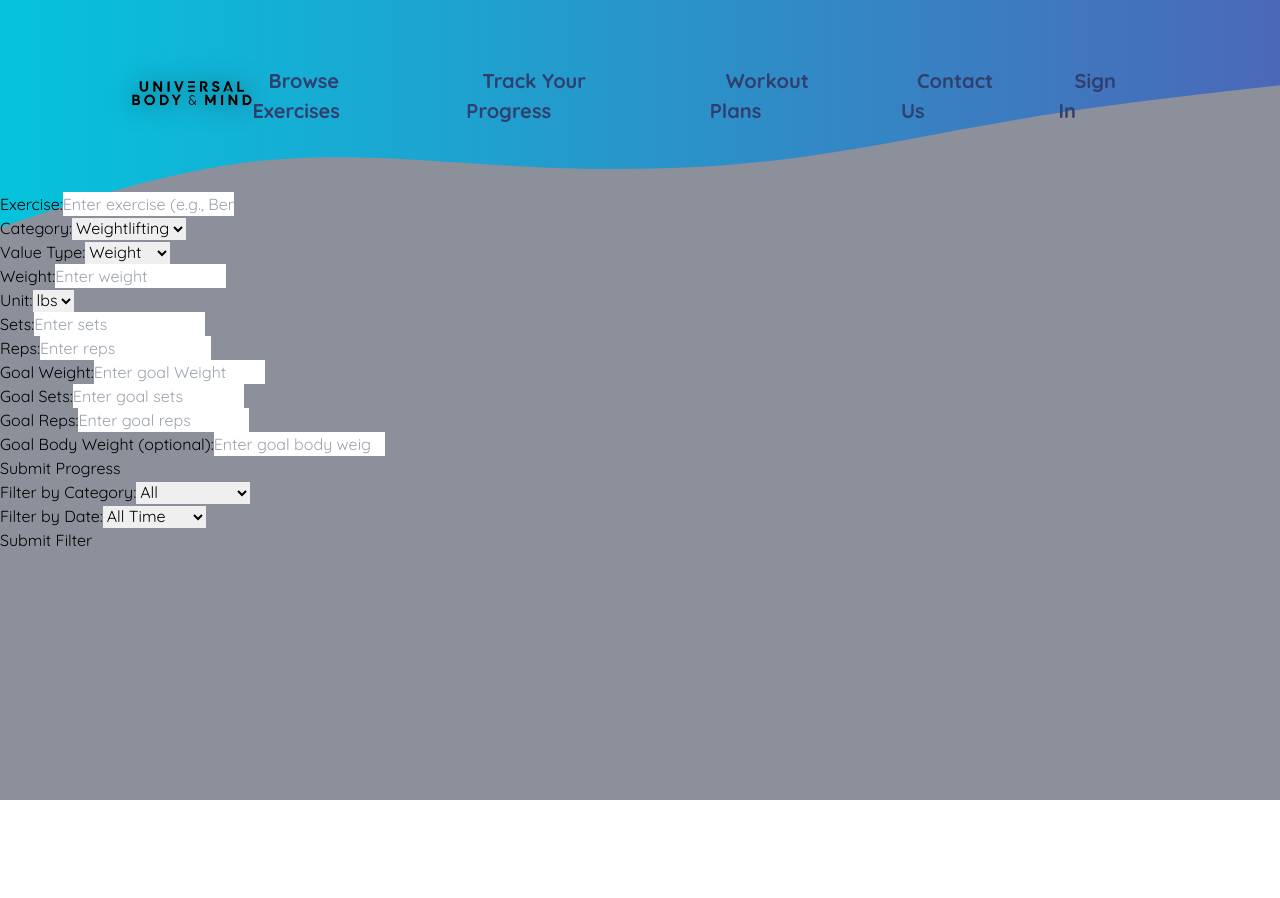
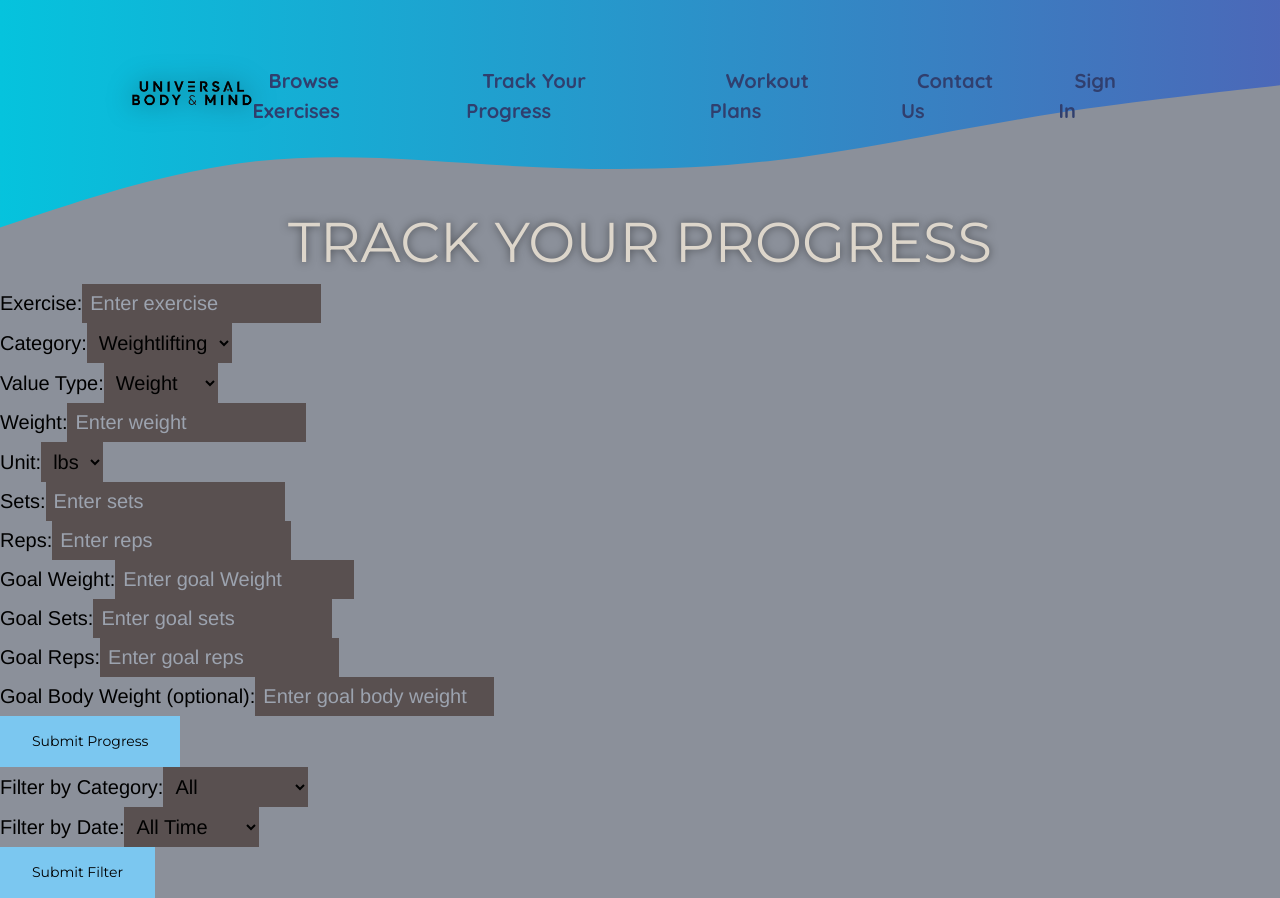
Before and after one commit to GrantPettis/Fitness-App, a Next.js app: page /progress_tracking in a window 1280 px wide. Before the commit the page ends 800 px from the top, so only its background shows below. Built offline with nearby package versions, Linux system fonts and the light colour scheme; no server answers.

Commit message:
more styling

```diff
--- a/header.js
+++ b/header.js
@@ -74,7 +74,7 @@ export default function Header() {
             </li>
             {user ? (
               <li>
-                <button onClick={handleSignOut} className={classes.signOutButton}>
+                <button onClick={handleSignOut}>
                   Sign Out
                 </button>
               </li>
--- a/src/app/progress_tracking/page.js
+++ b/src/app/progress_tracking/page.js
@@ -5,6 +5,9 @@ import { getAuth } from 'firebase/auth';
 import { db } from '../firebase/firebase';  // Import `db` from your firebase config
 import { collection, addDoc, getDocs, query, where, orderBy, doc, deleteDoc, updateDoc } from 'firebase/firestore';  // Import Firestore functions
 import { useRouter } from 'next/navigation';  // Import useRouter
+import style from '@/app/components/exercise-item.module.css'
+import dropdown from '@/app/components/dropdown-menu.module.css'
+import button from '@/app/components/workout-plan-button.module.css'
 
 const LogProgress = () => {
   const [exercise, setExercise] = useState('');  // New state for exercise
@@ -140,21 +143,26 @@ const LogProgress = () => {
   };
 
   return (
+    <>
+     <header className={style.headerText} style={{ textAlign: 'center' }}>
+            <h1>Track Your Progress</h1>
+        </header>
     <div>
       <form onSubmit={handleSubmit}>
         <div>
-          <label>Exercise:</label>
+          <label className={dropdown.title}>Exercise:</label>
           <input
+            className={dropdown.nav}
             type="text"
             value={exercise}
             onChange={(e) => setExercise(e.target.value)}
-            placeholder="Enter exercise (e.g., Bench Press)"
+            placeholder="Enter exercise"
           />
         </div>
 
         <div>
-          <label>Category:</label>
-          <select value={category} onChange={(e) => setCategory(e.target.value)}>
+          <label className={dropdown.title}>Category:</label>
+          <select className={dropdown.nav} value={category} onChange={(e) => setCategory(e.target.value)}>
             <option value="Weightlifting">Weightlifting</option>
             <option value="Running">Running</option>
             <option value="Swimming">Swimming</option>
@@ -162,8 +170,8 @@ const LogProgress = () => {
         </div>
 
         <div>
-          <label>Value Type:</label>
-          <select value={valueType} onChange={(e) => setValueType(e.target.value)}>
+          <label className={dropdown.title}>Value Type:</label>
+          <select className={dropdown.nav} value={valueType} onChange={(e) => setValueType(e.target.value)}>
             <option value="Weight">Weight</option>
             <option value="Distance">Distance</option>
             <option value="Time">Time</option>
@@ -171,8 +179,9 @@ const LogProgress = () => {
         </div>
 
         <div>
-          <label>{valueType}:</label>
+          <label className={dropdown.title}>{valueType}:</label>
           <input
+          className={dropdown.nav}
             type="number"
             value={value}
             onChange={(e) => setValue(e.target.value)}
@@ -183,8 +192,8 @@ const LogProgress = () => {
         {/* Unit selector for weight */}
         {valueType === 'Weight' && (
           <div>
-            <label>Unit:</label>
-            <select value={unit} onChange={(e) => setUnit(e.target.value)}>
+            <label className={dropdown.title}>Unit:</label>
+            <select className={dropdown.nav} value={unit} onChange={(e) => setUnit(e.target.value)}>
               <option value="lbs">lbs</option>
               <option value="kg">kg</option>
             </select>
@@ -194,8 +203,8 @@ const LogProgress = () => {
         {/* Distance Unit selector for running/swimming */}
         {valueType === 'Distance' && (category === 'Running' || category === 'Swimming') && (
           <div>
-            <label>Distance Unit:</label>
-            <select value={distanceUnit} onChange={(e) => setDistanceUnit(e.target.value)}>
+            <label className={dropdown.title}>Distance Unit:</label>
+            <select className={dropdown.nav} value={distanceUnit} onChange={(e) => setDistanceUnit(e.target.value)}>
               <option value="miles">Miles</option>
               <option value="kilometers">Kilometers</option>
             </select>
@@ -205,8 +214,9 @@ const LogProgress = () => {
         {valueType === 'Weight' && (
           <>
             <div>
-              <label>Sets:</label>
+              <label className={dropdown.title}>Sets:</label>
               <input
+                className={dropdown.nav}
                 type="number"
                 value={sets}
                 onChange={(e) => setSets(e.target.value)}
@@ -215,8 +225,9 @@ const LogProgress = () => {
             </div>
 
             <div>
-              <label>Reps:</label>
+              <label className={dropdown.title}>Reps:</label>
               <input
+                className={dropdown.nav}
                 type="number"
                 value={reps}
                 onChange={(e) => setReps(e.target.value)}
@@ -227,8 +238,9 @@ const LogProgress = () => {
         )}
 
         <div>
-          <label>Goal {valueType}:</label>
+          <label className={dropdown.title}>Goal {valueType}:</label>
           <input
+            className={dropdown.nav}
             type="number"
             value={goalValue}
             onChange={(e) => setGoalValue(e.target.value)}
@@ -239,8 +251,8 @@ const LogProgress = () => {
         {/* Goal Distance Unit selector for running/swimming */}
         {valueType === 'Distance' && (category === 'Running' || category === 'Swimming') && (
           <div>
-            <label>Goal Distance Unit:</label>
-            <select value={goalDistanceUnit} onChange={(e) => setGoalDistanceUnit(e.target.value)}>
+            <label className={dropdown.title}>Goal Distance Unit:</label>
+            <select className={dropdown.nav} value={goalDistanceUnit} onChange={(e) => setGoalDistanceUnit(e.target.value)}>
               <option value="miles">Miles</option>
               <option value="kilometers">Kilometers</option>
             </select>
@@ -250,8 +262,9 @@ const LogProgress = () => {
         {valueType === 'Weight' && (
           <>
             <div>
-              <label>Goal Sets:</label>
+              <label className={dropdown.title}>Goal Sets:</label>
               <input
+                className={dropdown.nav}
                 type="number"
                 value={goalSets}
                 onChange={(e) => setGoalSets(e.target.value)}
@@ -260,8 +273,9 @@ const LogProgress = () => {
             </div>
 
             <div>
-              <label>Goal Reps:</label>
+              <label className={dropdown.title}>Goal Reps:</label>
               <input
+                className={dropdown.nav}
                 type="number"
                 value={goalReps}
                 onChange={(e) => setGoalReps(e.target.value)}
@@ -272,8 +286,9 @@ const LogProgress = () => {
         )}
 
         <div>
-          <label>Goal Body Weight (optional):</label>
+          <label className={dropdown.title}>Goal Body Weight (optional):</label>
           <input
+            className={dropdown.nav}
             type="number"
             value={goalWeight}
             onChange={(e) => setGoalWeight(e.target.value)}
@@ -281,13 +296,13 @@ const LogProgress = () => {
           />
         </div>
 
-        <button type="submit">{editId ? "Update Progress" : "Submit Progress"}</button>
+        <button className={button.button} type="submit">{editId ? "Update Progress" : "Submit Progress"}</button>
       </form>
       {message && <p>{message}</p>}
 
       <div>
-        <label>Filter by Category:</label>
-        <select value={categoryFilter} onChange={(e) => setCategoryFilter(e.target.value)}>
+        <label className={dropdown.title}>Filter by Category:</label>
+        <select className={dropdown.nav} value={categoryFilter} onChange={(e) => setCategoryFilter(e.target.value)}>
           <option value="All">All</option>
           <option value="Weightlifting">Weightlifting</option>
           <option value="Running">Running</option>
@@ -296,16 +311,17 @@ const LogProgress = () => {
       </div>
 
       <div>
-        <label>Filter by Date:</label>
-        <select value={dateFilter} onChange={(e) => setDateFilter(e.target.value)}>
+        <label className={dropdown.title}>Filter by Date:</label>
+        <select className={dropdown.nav} value={dateFilter} onChange={(e) => setDateFilter(e.target.value)}>
           <option value="All">All Time</option>
           <option value="Last Week">Last Week</option>
           <option value="Last Month">Last Month</option>
         </select>
       </div>
 
-      <button onClick={handleFilterSubmit}>Submit Filter</button> {/* Submit Filter Button */}
+      <button className={button.button} onClick={handleFilterSubmit}>Submit Filter</button> {/* Submit Filter Button */}
     </div>
+    </>
   );
 };
 
```
Also changed, not shown: src/app/contact/page.js (+8 -3 lines), src/app/progress_tracking/progress-results/page.js (+18 -11 lines), src/app/user-dashboard/page.js (+15 -10 lines).
